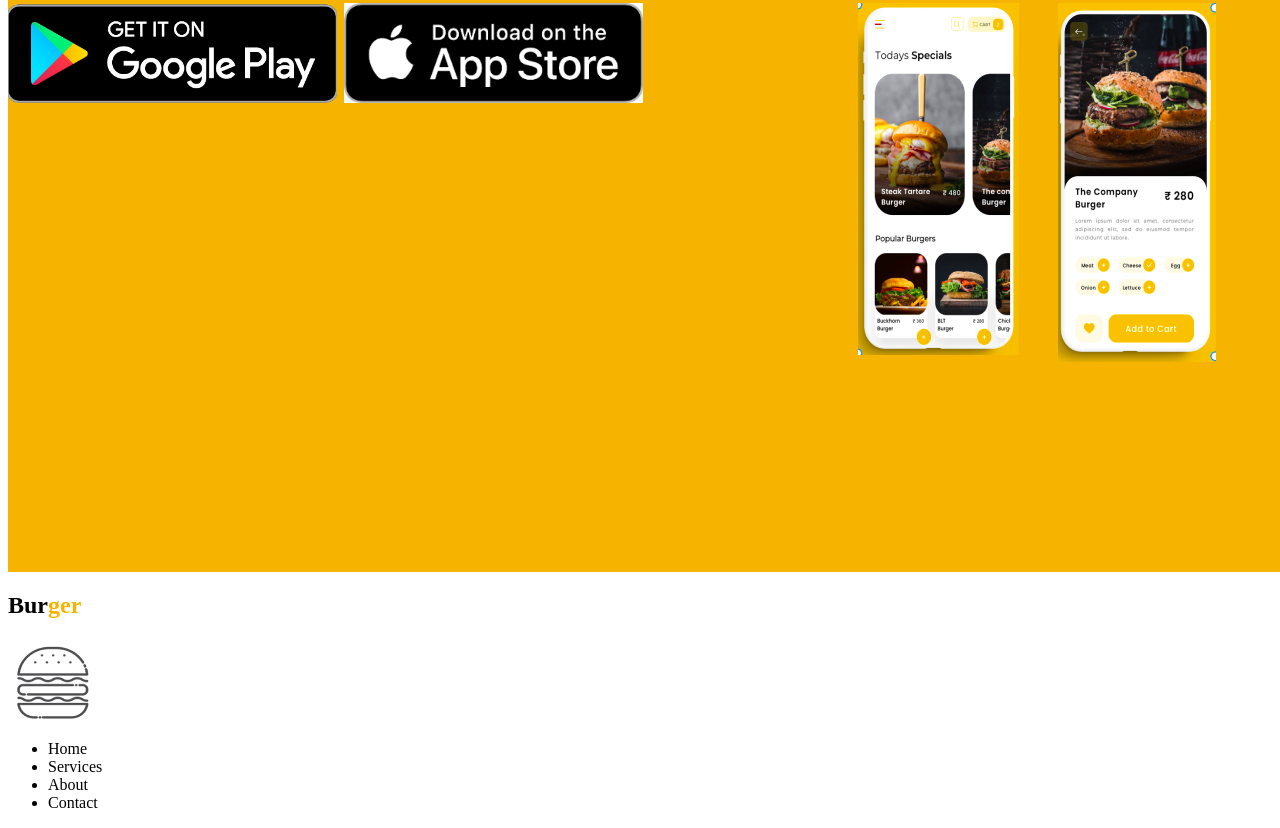
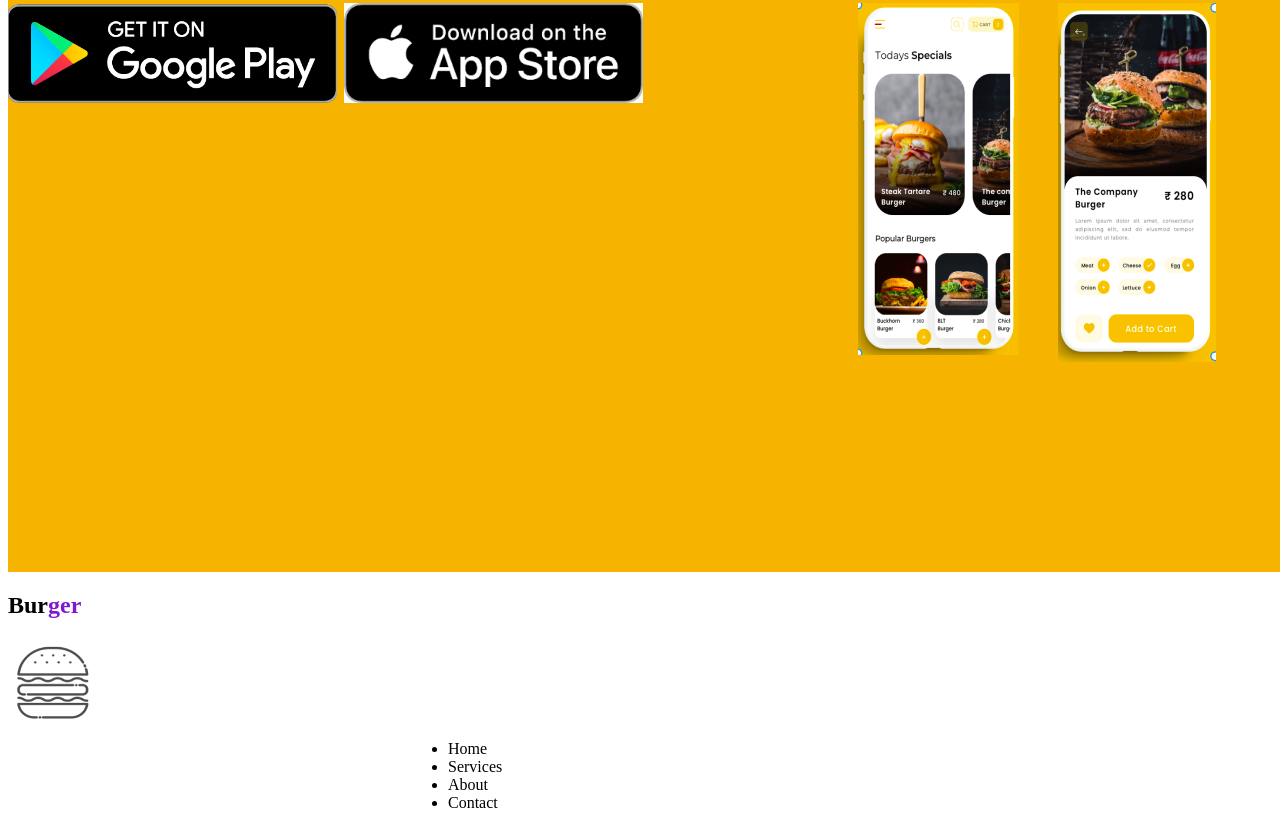
Before and after one commit to Andy3643/Burger-Palace, a plain HTML site: page index.html in a window 1280 px wide. Shown: the part 3028-3856 px from the top of the page. Drawn offline with Linux system fonts and the light colour scheme.

Commit message:
move footer

```diff
--- a/index.css
+++ b/index.css
@@ -226,4 +226,5 @@ button{
 .sidemap{
     margin-right: 60px;
     list-style: none;
+    position: absolute; left: 400px;
 }
--- a/index.html
+++ b/index.html
@@ -115,7 +115,7 @@
 </div>
 <div>
     <div class="footer">
-        <h2>Bur<span style="color: #F6B400;">ger</span></h2>
+        <h2>Bur<span style="color: #7f1ad1;">ger</span></h2>
         <img src="logo.png" alt="logo">
 
     <div class="sidemap">
```
